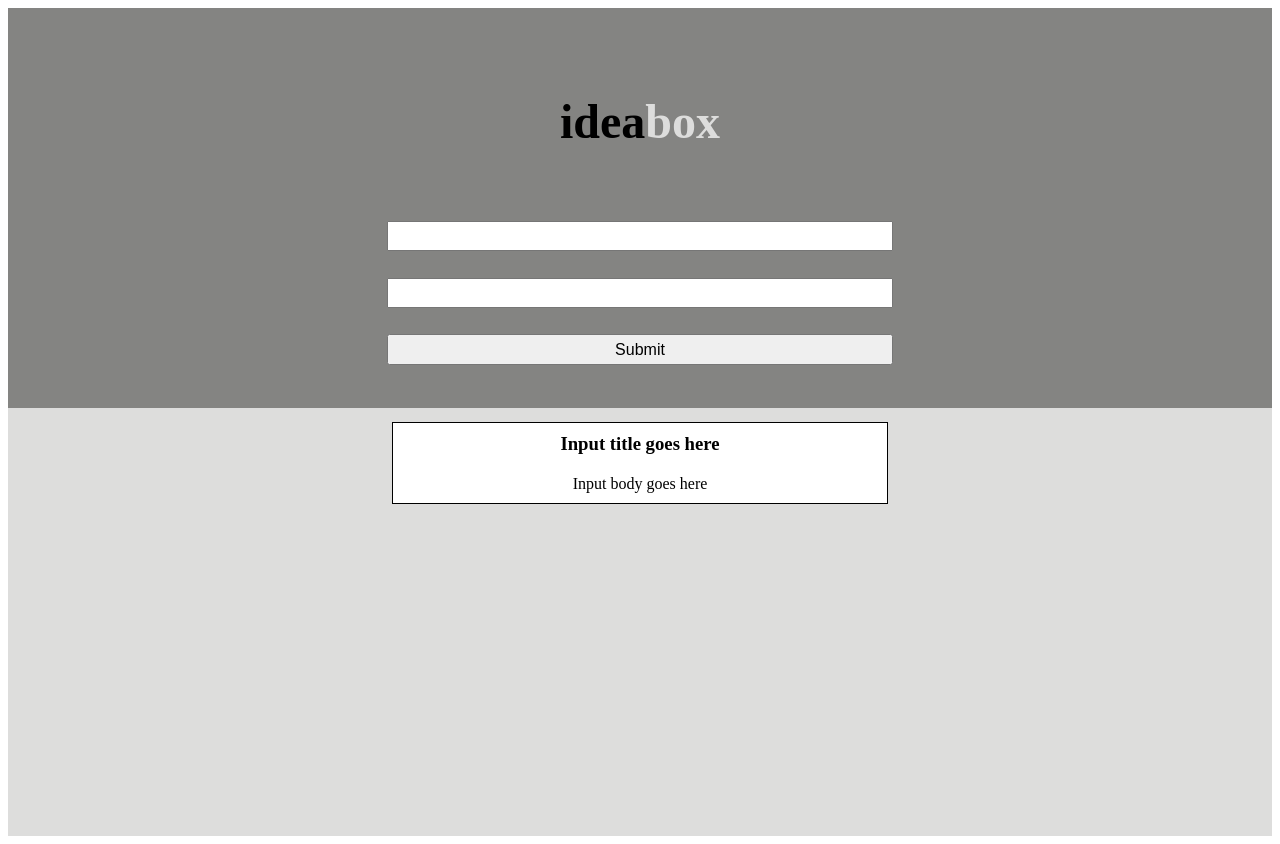
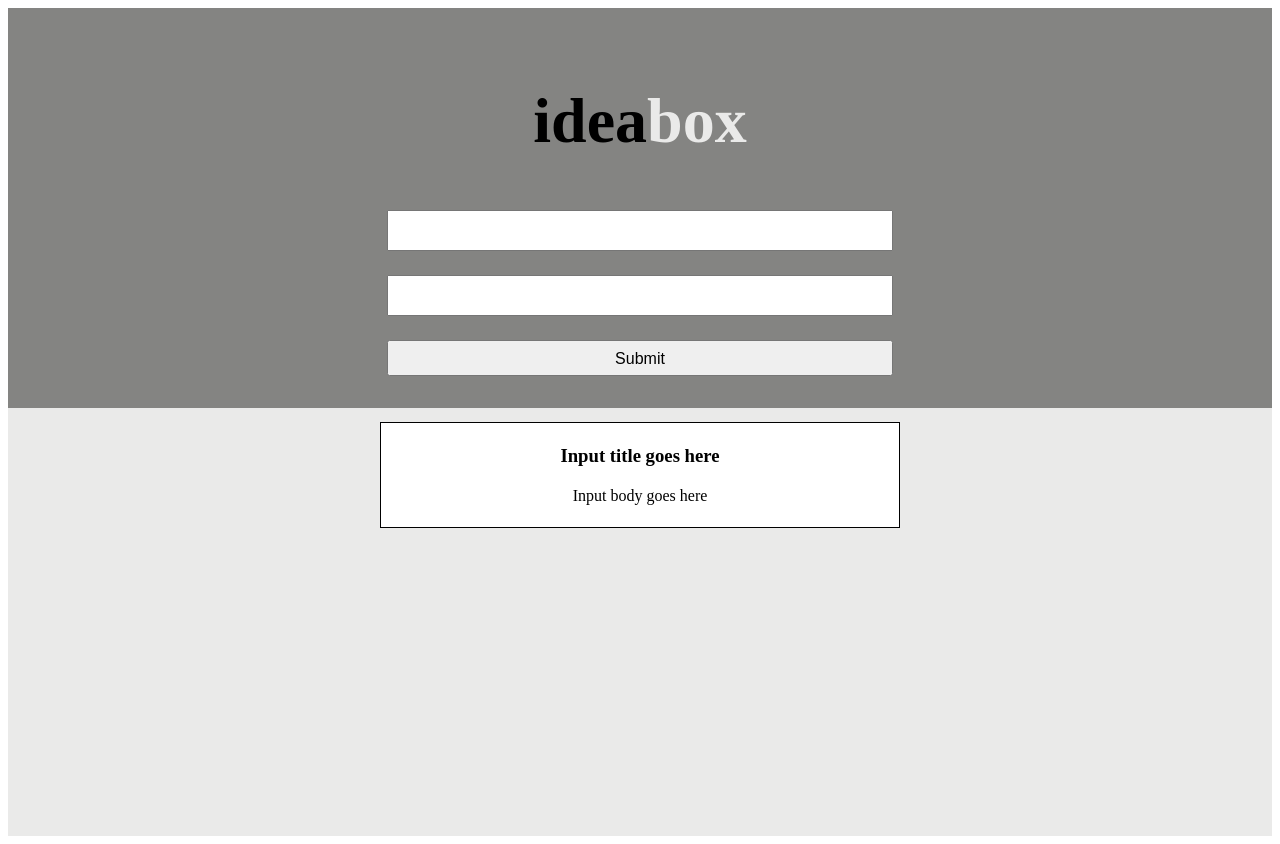
Before and after one commit to raualex/idea_box_part_deux, a React (Create React App) app: page / in a window 1280 px wide. Built offline with nearby package versions, Linux system fonts and the light colour scheme; the HTML template or start-up script is replaced by a standard one.

Commit message:
Save ideas to local storage under unique IDs

```diff
--- a/src/App.js
+++ b/src/App.js
@@ -1,14 +1,27 @@
 import React, { Component } from 'react';
-import logo from './logo.svg';
 import './CSS/App.css';
 import Header from './Header.js'
 import Container from './Container.js'
 
 class App extends Component {
+  constructor() {
+    super();
+
+    this.state = {
+      ideasforStorage: []
+    }
+  }
+
+  storeIdeas(idea) {
+    console.log(idea)
+    let stringifiedIdea = JSON.stringify(idea)
+    localStorage.setItem(Date.now(), stringifiedIdea)
+  }
+
   render() {
     return (
       <div className="App">
-        <Header />
+        <Header storeIdeas={this.storeIdeas} />
         <Container />
       </div>
     );
--- a/src/CSS/Card.css
+++ b/src/CSS/Card.css
@@ -5,6 +5,7 @@
   flex-direction: column;
   height: 20%;
   justify-content: space-around;
+  padding: 12px;
   width: 40%;
 }
 
--- a/src/CSS/Container.css
+++ b/src/CSS/Container.css
@@ -1,5 +1,5 @@
 .container-body {
-  background-color: #dddddc;
+  background-color: #eaeae9;
   display: flex;
   height: 50vh;
   justify-content: center;
--- a/src/CSS/Header.css
+++ b/src/CSS/Header.css
@@ -1,5 +1,5 @@
 .box-title {
-  color: #dddddc;
+  color: #eaeae9;
 }
 
 .header{
@@ -15,23 +15,25 @@
 .input-body,
 .input-title {
   height: 24px;
+  padding: 0.5em;
 }
 
 .input-button {
   font-size: 1em;
-  height: 31px;
+  height: 36px;
+  padding: 0.5em;
 }
 
 .input-form {
   display: flex;
   flex-direction: column;
-  height: 170px;
+  height: 190px;
   justify-content: space-around;
   width: 40%;
 }
 
 .title-bar {
-  font-size: 3em;
+  font-size: 4em;
   margin: 0;
   padding-top: 56px;
 }
--- a/src/Header.js
+++ b/src/Header.js
@@ -7,20 +7,34 @@ class Header extends Component {
     super();
 
     this.state = {
-      ideas: {}
+      title: '',
+      body: ''
     }
 
+    this.handleTitleInput = this.handleTitleInput.bind(this)
+    this.handleBodyInput = this.handleBodyInput.bind(this)
     this.handleClick = this.handleClick.bind(this)
     this.clearInputs = this.clearInputs.bind(this)
   }
 
+  handleTitleInput(event) {
+    this.setState({
+      title: event.target.value
+    })
+  }
+
+  handleBodyInput(event) {
+    this.setState({
+      body: event.target.value
+    })
+  }
+
   handleClick(event) {
     event.preventDefault()
-    let ideaTitle = document.querySelector('.input-title').value
-    let ideaBody = document.querySelector('.input-body').value
-    this.setState({
-      ideas: `{${ideaTitle}: ${ideaBody}}`
-    })
+    let title = this.state.title
+    let body = this.state.body
+    let ideaObj = { title: title, body: body }
+    this.props.storeIdeas(ideaObj)
     this.clearInputs()
   }
 
@@ -34,8 +48,8 @@ class Header extends Component {
       <div className="header">
         <h1 className="title-bar">idea<span className="box-title">box</span></h1>
         <form className="input-form">
-          <input type="text" className="input-title" />
-          <input type="text" className="input-body" />
+          <input type="text" className="input-title" onChange={this.handleTitleInput} />
+          <input type="text" className="input-body" onChange={this.handleBodyInput} />
           <button className="input-button" onClick={this.handleClick}>Submit</button>
         </form>
       </div>
```
